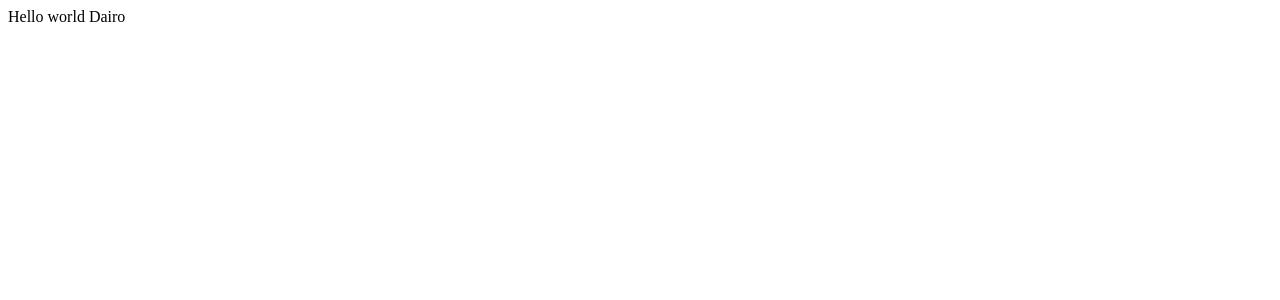
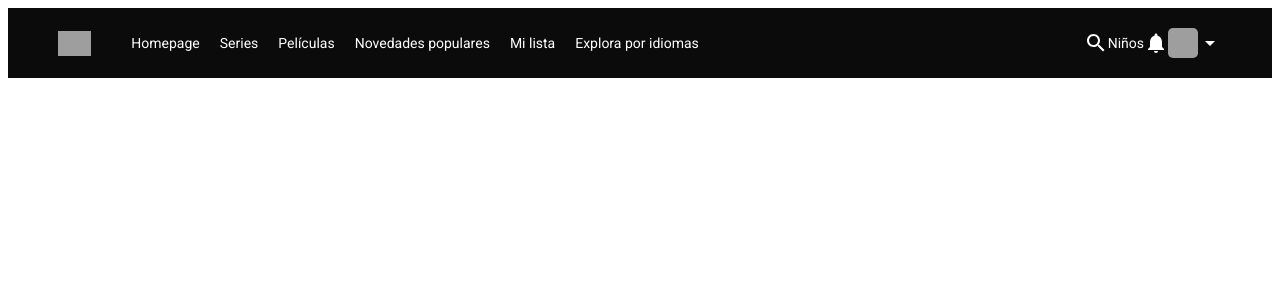
Before and after one commit to DairoArley/netflix-client, a React (Create React App) app: page / in a window 1280 px wide. Shown: the top 300 px of the page. Built offline with nearby package versions, Linux system fonts and the light colour scheme; grey boxes are pictures that could not be loaded.

Commit message:
proyecto base

```diff
--- a/package.json
+++ b/package.json
@@ -3,12 +3,15 @@
   "version": "0.1.0",
   "private": true,
   "dependencies": {
+    "@material-ui/core": "^4.12.4",
+    "@material-ui/icons": "^4.11.3",
     "@testing-library/jest-dom": "^5.16.5",
     "@testing-library/react": "^13.4.0",
     "@testing-library/user-event": "^13.5.0",
     "react": "^18.2.0",
     "react-dom": "^18.2.0",
     "react-scripts": "5.0.1",
+    "sass": "^1.62.1",
     "web-vitals": "^2.1.4"
   },
   "scripts": {
--- a/public/index.html
+++ b/public/index.html
@@ -8,6 +8,12 @@
       name="description"
       content="Web site created using create-react-app"
     />
+    <link href="https://fonts.googleapis.com/css2?family=Roboto:wght@300;400;500;700;900&display=swap" rel="stylesheet">
+    <style>
+      *{
+        font-family: 'Roboto', sans-serif;
+      }
+    </style>
     <!--
       manifest.json provides metadata used when your web app is installed on a
       user's mobile device or desktop. See https://developers.google.com/web/fundamentals/web-app-manifest/
--- a/src/App.js
+++ /dev/null
@@ -1,9 +0,0 @@
-function App() {
-  return (
-    <div className='App'>
-      <header className='App-header'>Hello world Dairo</header>
-    </div>
-  )
-}
-
-export default App
--- /dev/null
+++ b/src/App.jsx
@@ -0,0 +1,8 @@
+import "./app.scss"
+import Home from './home/Home'
+
+function App() {
+  return <Home />
+}
+
+export default App
--- /dev/null
+++ b/src/app.scss
@@ -0,0 +1,3 @@
+:root{
+    --main-color: #0b0b0b
+}
--- /dev/null
+++ b/src/components/navbar/Navbar.jsx
@@ -0,0 +1,29 @@
+import { ArrowDropDown, Notifications, Search } from '@material-ui/icons'
+import './navbar.scss'
+
+const Navbar = () => {
+  return (
+    <div className='navbar'>
+        <div className="container">
+            <div className="left">
+                <img src= "https://upload.wikimedia.org/wikipedia/commons/thumb/0/08/Netflix_2015_logo.svg/2560px-Netflix_2015_logo.svg.png" alt="netflix"/>
+                <span>Homepage</span>
+                <span>Series</span>
+                <span>Películas</span>
+                <span>Novedades populares</span>
+                <span>Mi lista</span>
+                <span>Explora por idiomas</span>
+            </div>
+            <div className="right">
+                <Search/>
+                <span>Niños</span>
+                <Notifications/>
+                <img src="https://images.pexels.com/photos/6899260/pexels-photo-6899260.jpeg?auto=compress&cs=tinysrgb&dpr=2&w=500" alt="log"/>
+                <ArrowDropDown/>
+            </div>
+        </div>
+    </div>
+  )
+}
+
+export default Navbar
--- /dev/null
+++ b/src/components/navbar/navbar.scss
@@ -0,0 +1,36 @@
+.navbar {
+    color: white;
+    font-size: 14px;
+
+    .container {
+        padding: 0px 50px;
+        display: flex;
+        align-items: center;
+        justify-content: space-between;
+        height: 70px;
+
+        .left {
+            cursor: pointer;
+            display: flex;
+            align-items: center;
+            img{
+                height: 25px;
+                margin-right: 40px;
+            }
+            span{
+                margin-right: 20px;
+                cursor: pointer;
+            }
+        }
+        .right{
+            display: flex;
+            align-items: center;
+            img{
+                width: 30px;
+                height: 30px;
+                border-radius: 5px;
+                object-fit: cover;
+            }
+        }
+    }
+}
--- /dev/null
+++ b/src/home/Home.jsx
@@ -0,0 +1,12 @@
+import Navbar from '../components/navbar/Navbar'
+import './home.scss'
+
+const Home = () => {
+  return (
+    <div className='home'>
+        <Navbar/>
+    </div>
+  )
+}
+
+export default Home
--- /dev/null
+++ b/src/home/home.scss
@@ -0,0 +1,5 @@
+.home {
+    background-color: var(--main-color);
+    color: white;
+
+}
```
Also changed, not shown: 1 other file (tests, documents, lock files or other folders).
